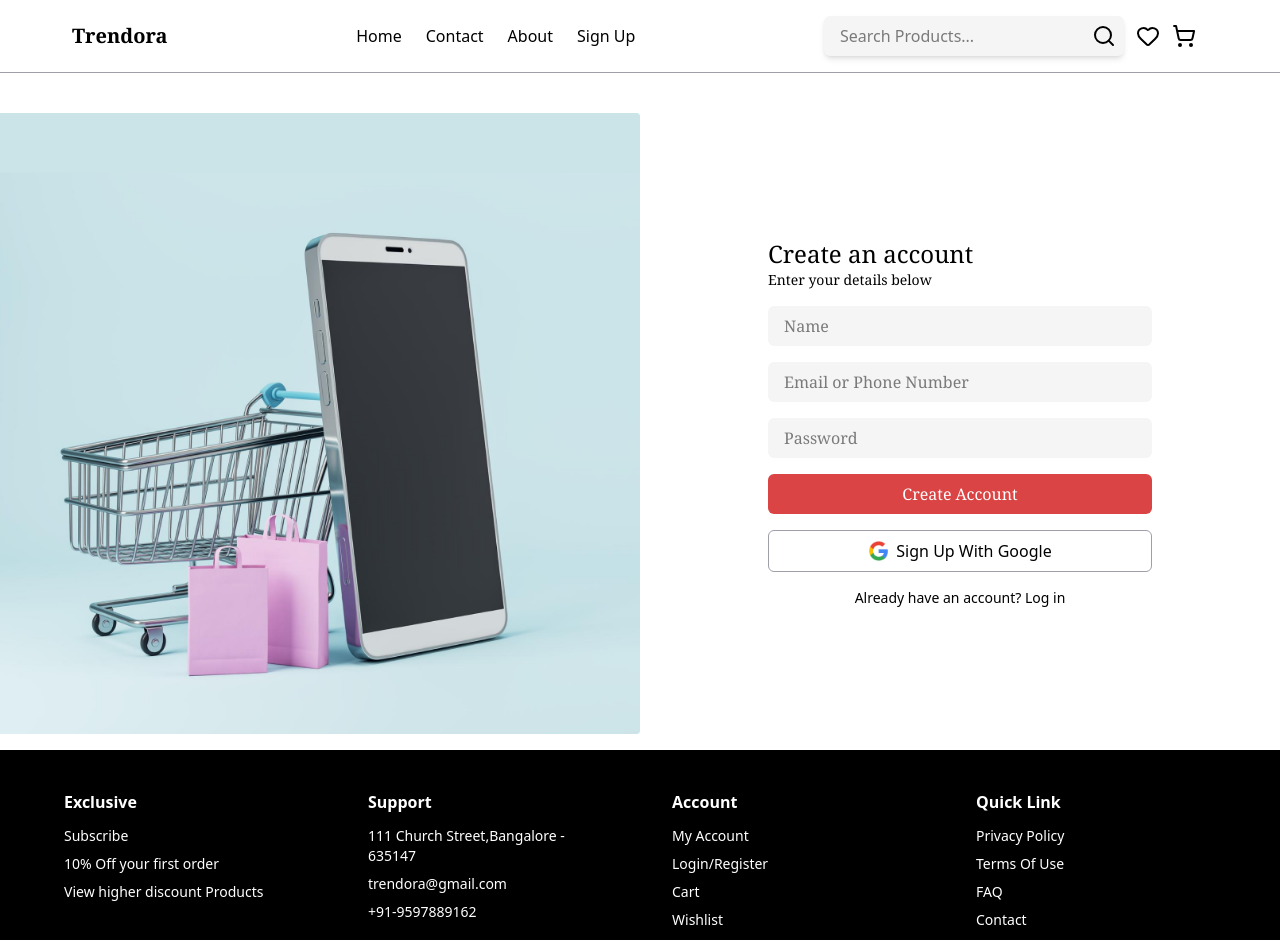
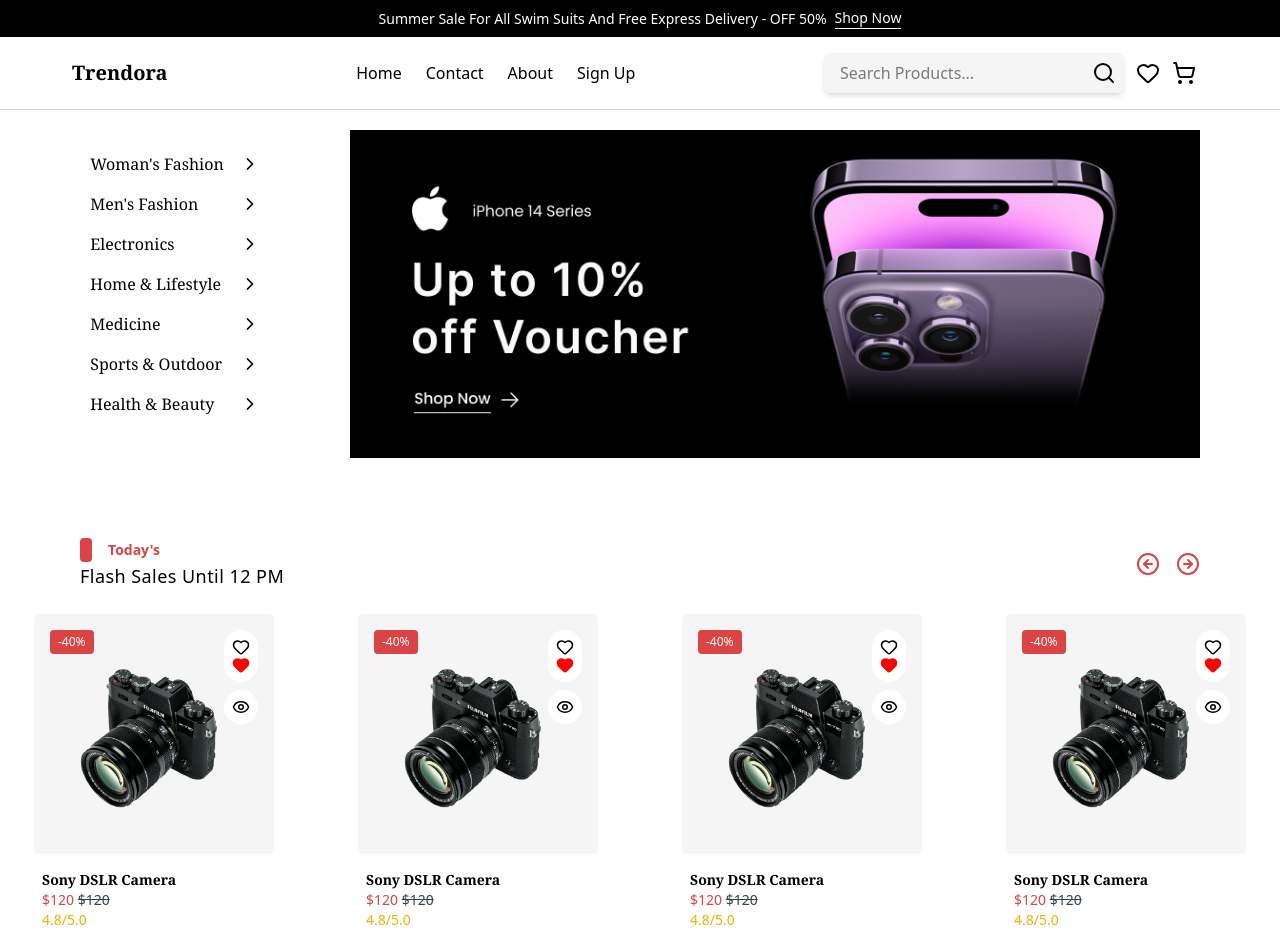
Before and after one commit to SanthoshKumar-PS/Trendora-Shopping, a React (Vite) app in the folder Frontend/: page / in a window 1280 px wide. Shown: the top 940 px of the page. Built offline with nearby package versions, Linux system fonts and the light colour scheme.

Commit message:
Home started to build with responsiveness

```diff
--- a/Frontend/src/App.tsx
+++ b/Frontend/src/App.tsx
@@ -1,5 +1,6 @@
-import Login from "./components/Login"
-import SignUp from "./components/SignUp"
+import  Home  from "./pages/Home"
+import Login from "./pages/Login"
+import SignUp from "./pages/SignUp"
 import { BrowserRouter,Routes, Route } from "react-router-dom"
 
 function App() {
@@ -7,8 +8,9 @@
   return (
     <BrowserRouter>
       <Routes>
-        <Route path="/" element={<SignUp/>}/>
+        <Route path="/" element={<Home/>}/>
         <Route path="/login" element={<Login/>}/>
+        <Route path="/signup" element={<SignUp/>}/>
       </Routes>
 
 
--- a/Frontend/src/components/Navbar.tsx
+++ b/Frontend/src/components/Navbar.tsx
@@ -1,28 +1,45 @@
 import { Search,Heart, ShoppingCart,Menu,X  } from 'lucide-react';
 import { useState } from 'react';
 
-const Navbar = () => {
+type NavbarProps={
+    loggedin?:boolean;
+}
+
+const sidebarOptions=[
+    {
+        id:1,
+        name:"Home"
+    },
+    {
+        id:2,
+        name:"Contact"
+    },
+    {
+        id:3,
+        name:"About"
+    },
+    {
+        id:4,
+        name:"Sign Up"
+    },
+
+]
+
+const Navbar = ({loggedin}: NavbarProps) => {
     const [sidebarOpen,setSidebarOpen]=useState<boolean>(false)
   return (
     <div className="flex w-full max-w-6xl bg-grey-400 mx-auto my-2 items-center justify-between ">
         <h1 className=" font-bold text-xl text-heading font-serif hover:cursor-pointer p-2">Trendora</h1>
+        {/* Navbar Options */}
         <div className="hidden text-md font-medium text-heading md:flex items-center justify-center gap-6">
-            <p className="relative group">
-                Home
-                <span className="absolute left-1/2 -bottom-1 block h-[1.5px] w-0 bg-heading transition-all duration-300 group-hover:w-full group-hover:left-0"></span>
-            </p>
-            <p className="relative group">
-                Contact
-                <span className="absolute left-1/2 -bottom-1 block h-[1.5px] w-0 bg-heading transition-all duration-300 group-hover:w-full group-hover:left-0"></span>
-            </p>
-            <p className="relative group">
-                About
-                <span className="absolute left-1/2 -bottom-1 block h-[1.5px] w-0 bg-heading transition-all duration-300 group-hover:w-full group-hover:left-0"></span>
-            </p>
-            <p className="relative  group">
-                Sign Up
-                <span className="absolute left-1/2 -bottom-1 block h-[1.5px] w-0 bg-heading transition-all duration-300 group-hover:w-full group-hover:left-0"></span>
-            </p>
+            {
+                sidebarOptions.map(item=>(
+                    <p key={item.id} className="relative group">
+                        {item.name}
+                        <span className="absolute left-1/2 -bottom-1 block h-[1.5px] w-0 bg-heading transition-all duration-300 group-hover:w-full group-hover:left-0"></span>
+                    </p>
+                ))
+            }
         </div>
 
         <div className="flex items-center justify-center gap-3 p-2">
@@ -32,6 +49,7 @@
             </div>
             <Heart size={24} className='text-heading hover:scale-105 '/>
             <ShoppingCart size={24} className='text-heading hover:scale-105'/>
+            {/* Navbar Small Screen */}
             <div className='md:hidden mx-2' onClick={()=>setSidebarOpen(!sidebarOpen)}>
                 {sidebarOpen ? <X size={24}/>:<Menu size={24}/>}
             </div>
@@ -39,10 +57,14 @@
             <div className={`absolute top-0 left-0 h-full w-[60%] bg-bg-grey transform transition-transform duration-300 ease-in-out ${sidebarOpen ? "translate-x-0" : "-translate-x-full"} flex flex-col items-center justify-start`}>
                         <h1 className="mt-10 font-bold text-xl text-heading font-serif hover:cursor-pointer p-2">Trendora</h1>
                         <div className='mt-5 w-full flex flex-col'>
-                            <div className='font-medium w-full text-center p-2 border-b border-zinc-400'>Home</div>
-                            <div className='font-medium w-full text-center p-2 border-b border-zinc-400'>Contact</div>
-                            <div className='font-medium w-full text-center p-2 border-b border-zinc-400'>About</div>
-                            <div className='font-medium w-full text-center p-2 border-b border-zinc-400'>Sign Up</div>
+                            {
+                                sidebarOptions.map(item=>(
+                                    <div key={item.id} className='font-medium w-full text-center p-2 border-b border-zinc-400'>
+                                        {item.name}
+                                    </div>
+                                ))
+                            }
+
             </div>
             </div>
 
--- /dev/null
+++ b/Frontend/src/components/OfferBar.tsx
@@ -0,0 +1,11 @@
+
+const OfferBar = () => {
+  return (
+    <div className="hidden md:flex w-full bg-black items-center justify-center py-2 text-sm text-white text-center">
+        Summer Sale For All Swim Suits And Free Express Delivery - OFF 50%
+        <span className="border-b border-white ml-2 ">Shop Now</span>
+    </div>
+  )
+}
+
+export default OfferBar
--- /dev/null
+++ b/Frontend/src/pages/Home.tsx
@@ -0,0 +1,123 @@
+import { ChevronRight, CircleArrowLeft, CircleArrowRight, Eye, Heart } from "lucide-react"
+import Navbar from "../components/Navbar"
+import OfferBar from "../components/OfferBar"
+
+const Home = () => {
+    const categoryOptions=[
+        {
+            id:1,
+            name:"Woman's Fashion"
+        },
+        {
+            id:2,
+            name:"Men's Fashion"
+        },
+        {
+            id:3,
+            name:"Electronics"
+        },
+        {
+            id:4,
+            name:"Home & Lifestyle"
+        },
+        {
+            id:5,
+            name:"Medicine"
+        },
+        {
+            id:6,
+            name:"Sports & Outdoor"
+        },
+        {
+            id:7,
+            name:"Health & Beauty"
+        },
+    ]
+  return (
+    <div>
+        <OfferBar/>
+        <Navbar/>
+        <div className="w-full border-b border-zinc-300"></div>
+
+        {/* Options and Offer Image */}
+        <div className="w-full h-full flex items-stretch justify-start">
+            <div className="hidden lg:flex max-w-[30%] min-w-[350px] min-h-full items-center justify-center">
+                <ul className="space-y-4" >
+                    {
+                        categoryOptions.map(item=>(
+                        <li key={item.id} className="flex gap-4 justify-between items-center font-serif font-medium hover:cursor-pointer">
+                            {item.name} <span><ChevronRight size={20}/></span>
+                            </li>
+                      ))
+                    }
+
+                </ul>
+
+            </div>
+            <div className="w-full mx-4 md:mx-0 md:mr-20 mt-5 ">
+                <img src="/iphoneOffer.png" alt="Iphone Offer Image" className="hover:cursor-pointer object-cover w-full" />
+            </div>
+
+
+        </div>
+
+        {/* Today's */}
+        <div className="w-full flex justify-between items-center  mt-20 ">
+            <div className="w-full pl-4 pr-4 md:pl-20 md:pr-20flex flex-col gap-4 justify-start items-center">
+                <div className="w-full flex gap-4 justify-start items-center">
+                    <div className="w-3 h-6 rounded-sm bg-red">
+                    </div>
+                    <p className="text-sm font-bold font-sans text-red">Today's</p>
+                </div>
+                <div className="w-full">
+                    <p className="text-lg font-medium text-heading tracking-wide">Flash Sales Until 12 PM</p>
+                </div>
+            </div>
+
+            <div className="hidden mr-20 md:flex justify-center items-center">
+                <div className="flex gap-4">
+                    <CircleArrowLeft className="text-red"/>
+                    <CircleArrowRight className="text-red"/>
+                </div>
+            </div>
+        </div>
+
+
+        {/* Products */}
+        <div className="grid grid-cols-2 md:grid-cols-3 lg:grid-cols-4 gap-y-8 gap-x-4 mt-6 mx-4 md:mx-auto max-w-7xl justify-items-center">
+            {Array.from({ length: 10 }).map((_, i) =>(
+            <div className="relative flex flex-col gap-2  items-start justify-start mx-1">
+                <div key={i} className="bg-[#F5F5F5] h-50 w-50 md:h-60 md:w-60  rounded-md overflow-hidden">
+                    <img src="/Products/Camera.png" alt="Product Image" className="object-cover w-full h-full" />
+                </div>
+                <div className="p-2 sm:text-sm md:text-md ">
+                    <p className="font-semibold font-serif">Sony DSLR Camera</p>
+                    <p className=" text-red font-medium">$120 <span className="line-through text-gray-700">$120</span></p>
+                    <p className=" text-yellow-500 font-medium">4.8/5.0</p>
+                </div>
+
+                <p className="absolute top-4 left-4 px-2 py-1 bg-red text-white font-light text-xs rounded-sm">-40%</p>
+                <div className="absolute top-4 right-4 flex flex-col gap-2 ">
+                    <div className="bg-white text-heading p-2 rounded-full hover:scale-115">
+                        <Heart size={18}/>
+                        <Heart size={18} fill="red" stroke="red"/>
+                    </div>
+                    <div className="bg-white text-heading p-2 rounded-full hover:scale-105">
+                        <Eye size={18}/>
+                    </div>
+                </div>
+
+            </div>
+                ))}
+        </div>
+
+
+
+
+
+
+    </div>
+  )
+}
+
+export default Home
--- a/Frontend/src/components/Login.tsx
+++ b/Frontend/src/pages/Login.tsx
@@ -1,5 +1,5 @@
-import Navbar from './Navbar'
-import Endbar from './Endbar'
+import Navbar from '../components/Navbar'
+import Endbar from '../components/Endbar'
 import { useNavigate } from 'react-router-dom'
 const Login = () => {
   const navigate=useNavigate()
--- a/Frontend/src/components/SignUp.tsx
+++ b/Frontend/src/pages/SignUp.tsx
@@ -1,5 +1,5 @@
-import Navbar from './Navbar'
-import Endbar from './Endbar'
+import Navbar from '../components/Navbar'
+import Endbar from '../components/Endbar'
 import { useNavigate } from 'react-router-dom'
 const SignUp = () => {
   const navigate=useNavigate()
```
Also changed, not shown: Frontend/public/Products/Camera.png (added), Frontend/public/iphoneOffer.png (added).
